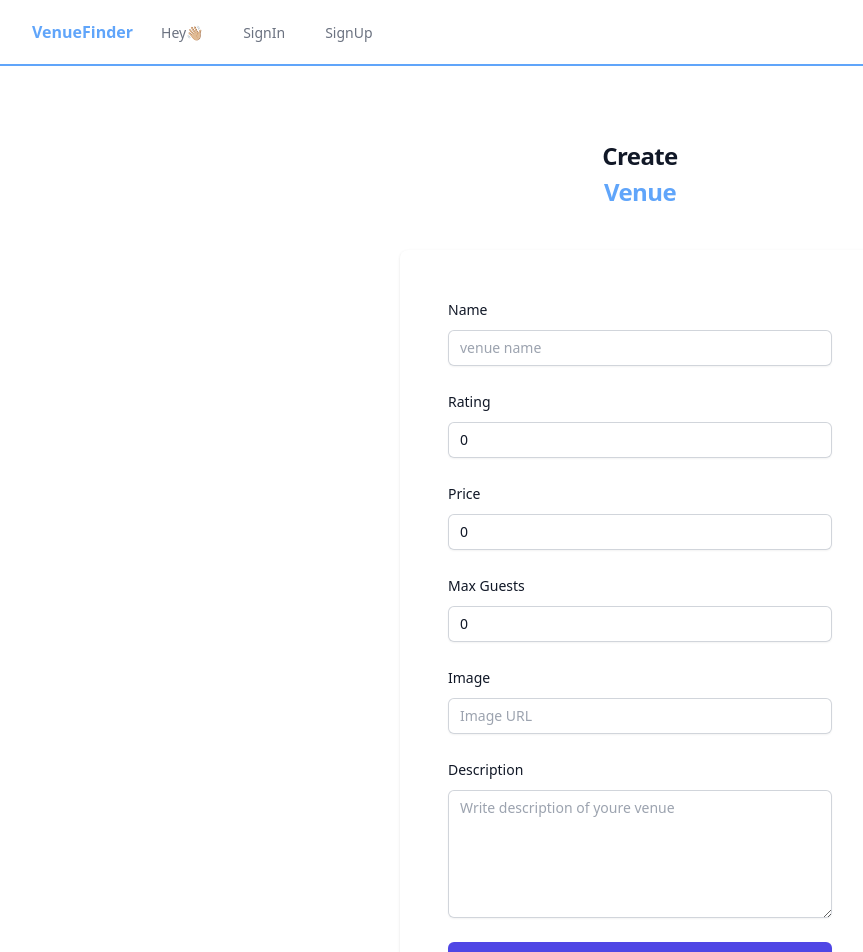
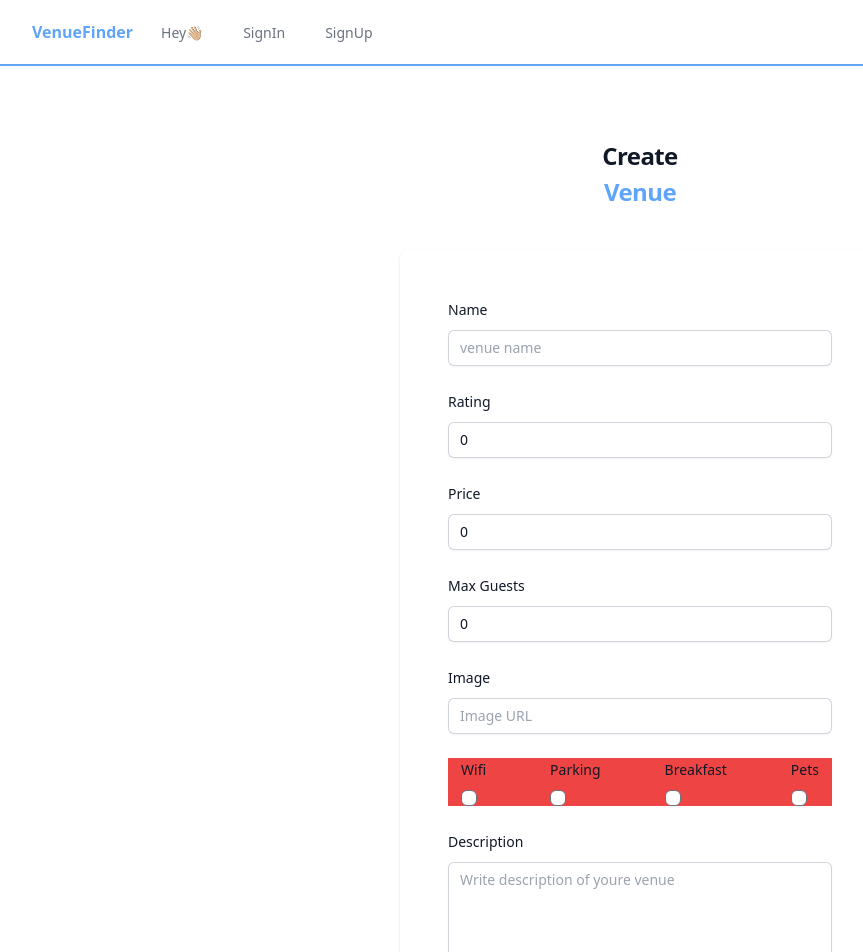
Before and after one commit to IsacHolstad/venuefinder, a React (Create React App) app: page /createvenue in a window 1280 px wide. Shown: the top 952 px of the page, without its empty margins (0-863 px from the left). Built offline with nearby package versions, Linux system fonts and the light colour scheme.

Commit message:
user can choose if venue has wifi,pets,parking and breakfast included

```diff
--- a/src/components/views/CreateVenue.js
+++ b/src/components/views/CreateVenue.js
@@ -7,7 +7,11 @@ const CreateVenue = () => {
     const [description, setDescription] = useState('');
     const [maxGuests, setMaxGuests] = useState(0);
     const [userData, setUserData] = useState('');
-    const [rating, setRating] = useState(0)
+    const [rating, setRating] = useState(0);
+    const [wifi, setWifi] = useState(false);
+    const [pets, setPets] = useState(false);
+    const [parking, setParking] = useState(false);
+    const [breakfast, setBreakfast] = useState(false);
 
     const handlePriceChange = (event) => {
         const valuePrice = Number(event.target.value)
@@ -39,7 +43,6 @@ const CreateVenue = () => {
 
     const userKey = userData.accessToken;
 
-
     async function postVenue(event) {
         event.preventDefault()
         const item = {
@@ -48,7 +51,13 @@ const CreateVenue = () => {
             media: [media],
             rating: rating,
             maxGuests: maxGuests,
-            price: price
+            price: price,
+            meta: {
+                pets: pets,
+                parking: parking,
+                wifi: wifi,
+                breakfast: breakfast
+            }
         };
         let result = await fetch(`https://nf-api.onrender.com/api/v1/holidaze/venues`, {
             method: "POST",
@@ -57,13 +66,32 @@ const CreateVenue = () => {
                 "Authorization" : `Bearer ${userKey}`
             },
             body: JSON.stringify(item),
-
-
         })
         result = await result.json();
         console.log(result)
     }
 
+    const handleCheckboxChange = (event) => {
+        const checkboxName = event.target.name;
+        const checkboxValue = event.target.checked;
+
+        switch (checkboxName) {
+            case 'wifi':
+                setWifi(checkboxValue);
+                break;
+            case 'pets':
+                setPets(checkboxValue);
+                break;
+            case 'breakfast':
+                setBreakfast(checkboxValue);
+                break;
+            case 'parking':
+                setParking(checkboxValue);
+                break;
+            default:
+                break;
+        }
+    };
     return (
         <>
             <div className="flex min-h-full flex-1 flex-col justify-center py-12 sm:px-6 lg:px-8">
@@ -156,6 +184,72 @@ const CreateVenue = () => {
                                     />
                                 </div>
                             </div>
+                            <div className="bg-red-500 flex gap-16 justify-center">
+                                <div className="text-sm">
+                                    <label htmlFor="wifi" className="block text-sm font-medium leading-6 text-gray-900">
+                                        Wifi
+                                    </label>
+                                    <div className="mt-2">
+                                        <input
+                                            id="wifi"
+                                            name="wifi"
+                                            type="checkbox"
+                                            checked={wifi}
+                                            onChange={handleCheckboxChange}
+                                            className="block rounded-md"
+                                            title="Does your venue have wifi?"
+                                        />
+                                    </div>
+                                </div>
+                                <div className="text-sm">
+                                    <label htmlFor="parking" className="block text-sm font-medium leading-6 text-gray-900">
+                                        Parking
+                                    </label>
+                                    <div className="mt-2">
+                                        <input
+                                            id="parking"
+                                            name="parking"
+                                            type="checkbox"
+                                            checked={parking}
+                                            onChange={handleCheckboxChange}
+                                            className="block rounded-md"
+                                            title="Does your venue have parking?"
+                                        />
+                                    </div>
+                                </div>
+                                <div className="text-sm">
+                                    <label htmlFor="breakfast" className="block text-sm font-medium leading-6 text-gray-900">
+                                        Breakfast
+                                    </label>
+                                    <div className="mt-2">
+                                        <input
+                                            id="breakfast"
+                                            name="breakfast"
+                                            type="checkbox"
+                                            checked={breakfast}
+                                            onChange={handleCheckboxChange}
+                                            className="block rounded-md"
+                                            title="Does your venue include breakfast?"
+                                        />
+                                    </div>
+                                </div>
+                                <div className="text-sm">
+                                    <label htmlFor="pets" className="block text-sm font-medium leading-6 text-gray-900">
+                                        Pets
+                                    </label>
+                                    <div className="mt-2">
+                                        <input
+                                            id="pets"
+                                            name="pets"
+                                            type="checkbox"
+                                            checked={pets}
+                                            onChange={handleCheckboxChange}
+                                            className="block rounded-md"
+                                            title="Does your venue allow pets?"
+                                        />
+                                    </div>
+                                </div>
+                            </div>
                             <div>
                                 <label htmlFor="description" className="block text-sm font-medium leading-6 text-gray-900">
                                     Description
--- a/src/components/views/ProfilePage.js
+++ b/src/components/views/ProfilePage.js
@@ -46,7 +46,7 @@ const ProfilePage = () => {
                                 </h3>
                                 <div className="mb-2 text-blueGray-600 mt-10">
                                     <h3 className="fas fa-briefcase mr-2 text-lg text-blueGray-400"> {userData.email}</h3>
-                                    VenueManager: {userData.venueManager.toString()}
+                                    <p>{userData.venueManager ? "Venue Manager" : "Not Venue Manager"}</p>
                                 </div>
                             </div>
                             <div className="mt-5 py-10 border-t border-blueGray-200 text-center">
--- a/src/components/views/UserVenues.js
+++ b/src/components/views/UserVenues.js
@@ -76,7 +76,7 @@ const UserVenues = () => {
                                     <div className="mt-2">
                                         <h3 className="text-sm text-gray-800">{item.name}</h3>
                                         <h3 className="text-sm text-gray-500">{item.price}$</h3>
-                                        <h3 className="text-sm text-gray-500 mb-4">{item.maxGuests}$</h3>
+                                        <h3 className="text-sm text-gray-500 mb-4">Max Guests:{item.maxGuests}</h3>
 
                                     </div>
                                     <Link to={`/EditUserVenue/${item.id}`}
--- a/src/components/views/VenueDetail.js
+++ b/src/components/views/VenueDetail.js
@@ -53,8 +53,13 @@ const VenueDetail = () => {
                                     </div>
                                 </div>
                             </div>
-                            <div className="mt-4 space-y-6">
+                            <div className="mt-2 space-y-3">
                                 <p className="text-base text-gray-500">{singleVenue.description}</p>
+                                <hr/>
+                                <p className="text-base text-gray-500">{singleVenue.meta.wifi ? "Wifi Included" : "Wifi Not Included"}</p>
+                                <p className="text-base text-gray-500">{singleVenue.meta.pets ? "Pets Allowed" : "Pets Not Allowed"}</p>
+                                <p className="text-base text-gray-500">{singleVenue.meta.breakfast ? "Breakfast Included" : "Breakfast Not Included"}</p>
+                                <p className="text-base text-gray-500">{singleVenue.meta.parking ? "Parking Included" : "Parking Not Included"}</p>
                                 <p className="text-gray-500">MaxGuests: {singleVenue.maxGuests}</p>
                             </div>
                         </section>
@@ -67,6 +72,7 @@ const VenueDetail = () => {
                     <div className="mt-10 lg:col-start-1 lg:row-start-2 lg:max-w-lg lg:self-start">
                         <section aria-labelledby="options-heading">
                             <p className="text-gray-500">Posted: {singleVenue.created}</p>
+                            {singleVenue.id}
                             <form>
                                 {userData && (
                                 <div className="mt-10">
```
